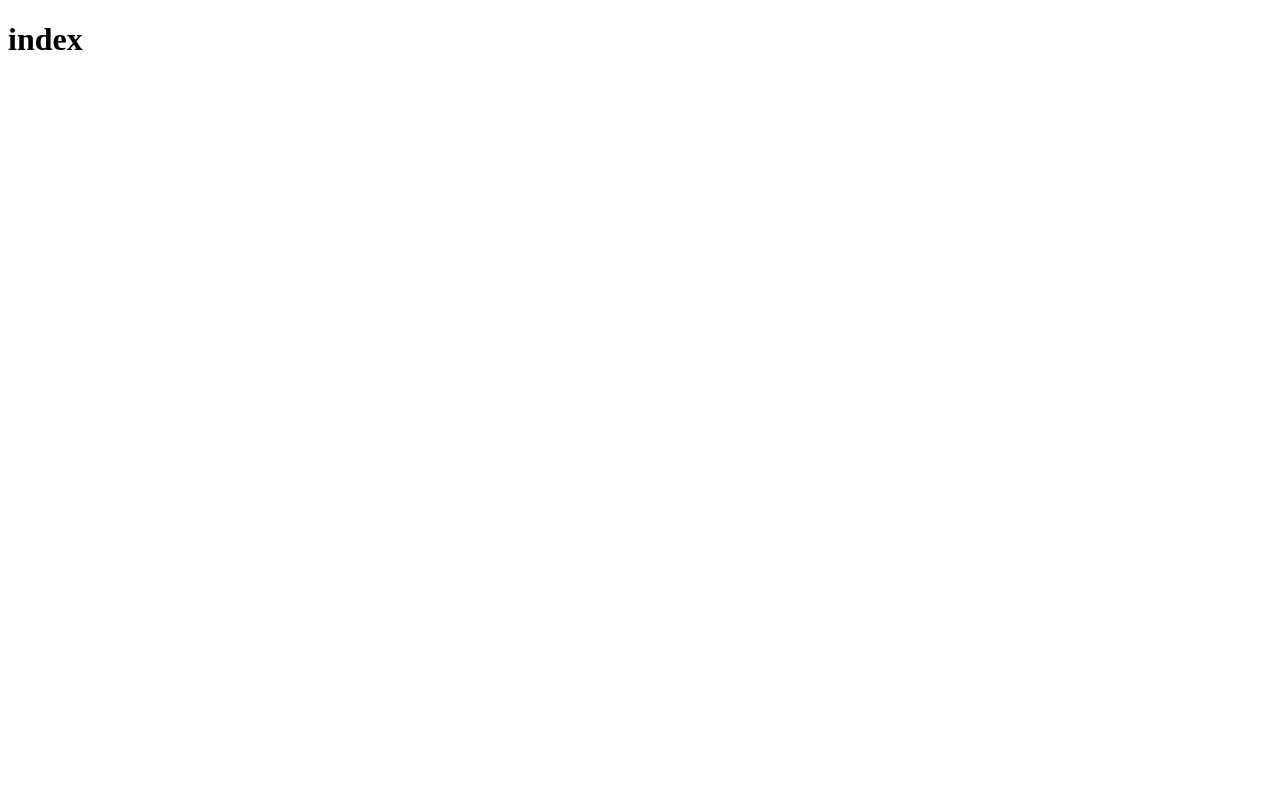
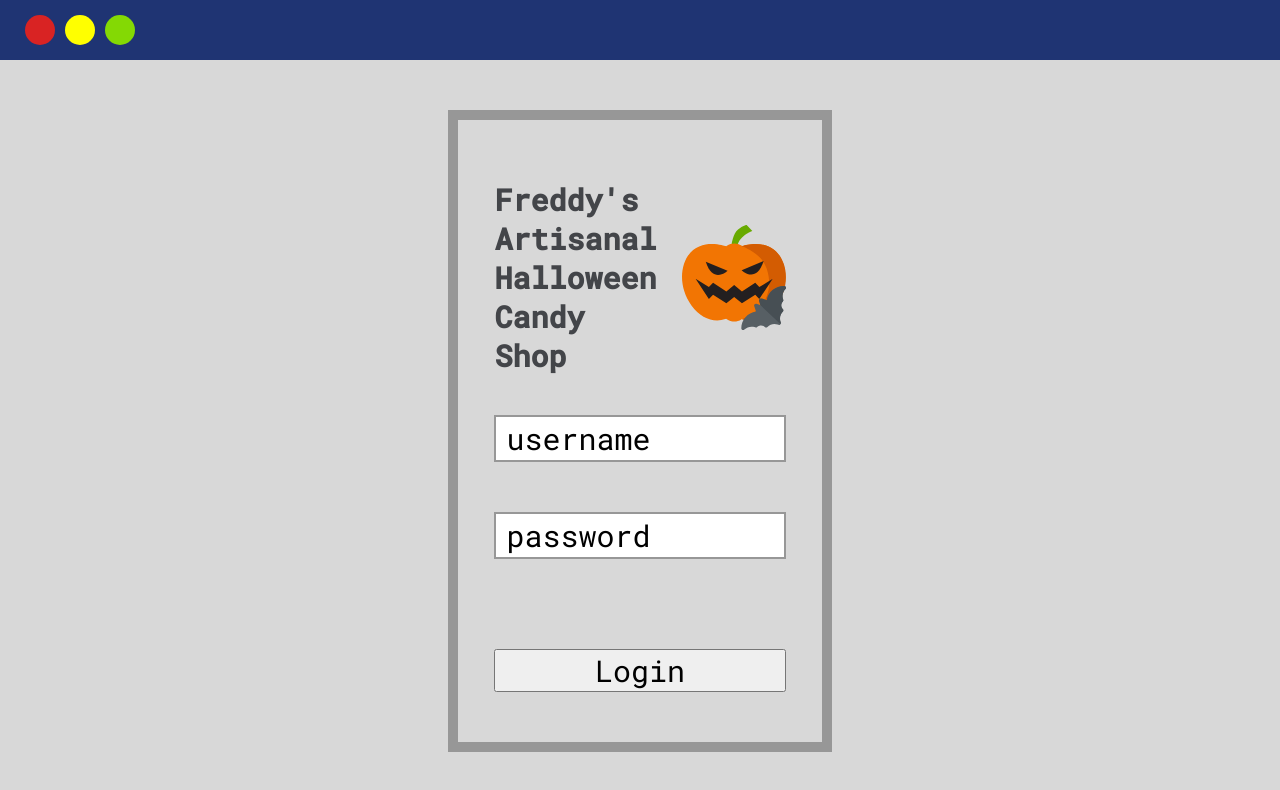
Before and after one commit to smchuma/FE_Submission02, a website: page index.html in a window 1280 px wide. Drawn offline with Linux system fonts and the light colour scheme.

Commit message:
created the login page

```diff
--- a/index.html
+++ b/index.html
@@ -4,9 +4,31 @@
     <meta charset="UTF-8" />
     <meta http-equiv="X-UA-Compatible" content="IE=edge" />
     <meta name="viewport" content="width=device-width, initial-scale=1.0" />
-    <title>Document</title>
+    <link rel="stylesheet" href="./css/style.css" />
+    <title>Freddys</title>
   </head>
   <body>
-    <h1>index</h1>
+    <nav>
+      <ul>
+        <li></li>
+        <li></li>
+        <li></li>
+      </ul>
+    </nav>
+    <div class="container">
+      <div class="title-box">
+        <div class="title">
+          <h1>Freddy's Artisanal Halloween Candy Shop</h1>
+        </div>
+        <div class="image">
+          <img src="./images/Freddys_Logo.svg" alt="freddy" />
+        </div>
+      </div>
+      <form>
+        <input type="text" placeholder="username" />
+        <input type="password" placeholder="password" />
+        <button type="submit">Login</button>
+      </form>
+    </div>
   </body>
 </html>
--- /dev/null
+++ b/scss/style.scss
@@ -0,0 +1,98 @@
+@import url("https://fonts.googleapis.com/css2?family=Roboto+Mono:wght@400;500&display=swap");
+* {
+  padding: 0;
+  margin: 0;
+  box-sizing: border-box;
+  user-select: none;
+  font-family: "Roboto Mono", monospace;
+}
+
+body {
+  background: #d8d8d8;
+
+  nav {
+    background: #1f3473;
+    padding: 15px;
+
+    ul {
+      display: flex;
+
+      li {
+        margin-left: 10px;
+        list-style: none;
+        background: yellow;
+        padding: 15px;
+        border-radius: 50%;
+        cursor: pointer;
+
+        &:first-child {
+          background: #d92323;
+        }
+
+        &:last-child {
+          background: #84d904;
+        }
+      }
+    }
+  }
+
+  .container {
+    border: 10px solid #979797;
+    display: flex;
+    align-items: center;
+    justify-content: center;
+    flex-direction: column;
+    width: 30%;
+    margin: auto;
+    margin-top: 50px;
+
+    .title-box {
+      display: flex;
+      width: 80%;
+      margin-top: 60px;
+
+      .title {
+        flex: 1;
+
+        h1 {
+          font-size: 30px;
+          color: #434549;
+        }
+      }
+      .image {
+        flex: 1;
+        display: flex;
+        justify-content: flex-end;
+
+        img {
+          width: 80%;
+        }
+      }
+    }
+
+    form {
+      display: flex;
+      flex-direction: column;
+      width: 80%;
+      input {
+        margin-top: 40px;
+        margin-bottom: 10px;
+        font-size: 30px;
+        outline: none;
+        border: 2px solid #979797;
+        padding: 2px 10px;
+
+        &::placeholder {
+          color: #000000;
+          font-size: 30px;
+        }
+      }
+
+      button {
+        margin-top: 80px;
+        margin-bottom: 50px;
+        font-size: 30px;
+      }
+    }
+  }
+}
```
Also changed, not shown: orders.html (deleted, +0 -10 lines), css/style.css, images/Freddys_Logo.svg (added), login.html (deleted), 1 other file.
